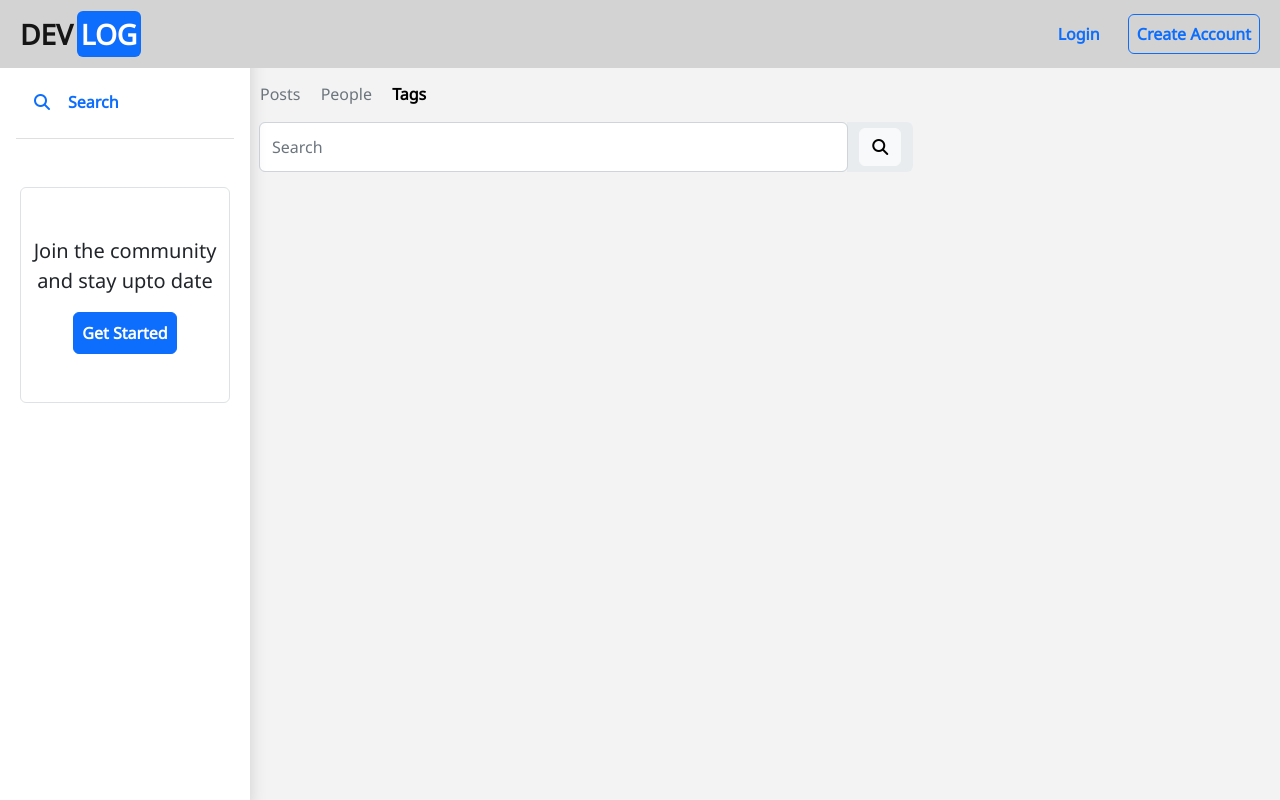
After one commit to Jewel1311/Devlog, a Django app: page /search_tags/ in a window 1280 px wide. The commit adds this page. Run offline with Django 3.2, Linux system fonts and the light colour scheme; some libraries are stand-ins or nearby versions.

Commit message:
tags followers and search

```diff
--- a/core/forms.py
+++ b/core/forms.py
@@ -71,3 +71,9 @@ class UserForm(forms.ModelForm):
     class Meta:
         model = User
         fields = ['username','first_name','last_name']
+
+class SearchForm(forms.Form):
+    search = forms.CharField(label = "",widget=forms.TextInput(attrs={
+        'class':'form-control rounded',
+        'placeholder':'Search'
+    }))
--- a/core/models.py
+++ b/core/models.py
@@ -1,4 +1,5 @@
 
+from pyexpat import model
 from django.db import models
 from django.contrib.auth.models import User
 from ckeditor.fields import RichTextField
@@ -26,11 +27,12 @@ class Profile(models.Model):
 class Tags(models.Model):
     name = models.CharField(max_length = 200, unique=True)
     count = models.BigIntegerField()
-    followers = models.ManyToManyField(User)
+    followers = models.ManyToManyField(User, related_name= 'tagfollower')
     slug = AutoSlugField(max_length=200,unique=True,populate_from='name',null=True)
+    follower_count = models.BigIntegerField(default=0)
 
     def get_absolute_url(self):
-        return reverse('tagdetails', kwargs={'slug':self.slug})
+        return reverse('tag_detail', kwargs={'slug':self.slug})
 
     @classmethod
     def get_tag(self,tag):
--- a/core/templates/core/base.html
+++ b/core/templates/core/base.html
@@ -100,6 +100,32 @@ $( "button" ).click(function(e) {
             })
         }
 
+        //tag followers
+        else if(id == "tagfollowbtn"){
+            var tagid = $(this).attr('value')
+            $.ajax({
+                type: "get",
+                url : "{% url 'tag_follow' %}",
+                data : {
+                    tagid : tagid
+                },
+                success: function(response){
+                    $('#tag_fc').text(response.fc)
+                    if(response.add ===  true){
+                        $('#tagfollowbtn').removeClass('btn-primary')
+                        $('#tagfollowbtn').addClass('btn-danger')
+                        $('#tagfollowbtn').text("Unfollow")
+                    }
+                    else if(response.add ===  false){
+                        $('#tagfollowbtn').removeClass('btn-danger')
+                        $('#tagfollowbtn').addClass('btn-primary')
+                        $('#tagfollowbtn').text("Follow")
+                    }
+
+                },
+            })
+        }
+
 
 })
     </script>
--- a/core/templates/core/home.html
+++ b/core/templates/core/home.html
@@ -13,20 +13,16 @@
        >
     <div class="position-sticky">
       <!-- Search form -->
-      <form class=" d-md-flex input-group w-auto my-auto mx-2 mt-3">
-        <input
-               autocomplete="off"
-               type="search"
-               class="form-control rounded"
-               placeholder='Search...'
-               style="min-width: 100px"
-               />
-        <span class="input-group-text border-0"
-              ><i class="fas fa-search"></i
-          ></span>
-      </form>
-      {% if user.is_authenticated %}
+
       <div class="list-group list-group-flush mx-3">
+        <a
+           href="{% url 'search_posts' %}"
+           class="list-group-item list-group-item-action py-4 ripple {% if url_name == 'search_posts' or url_name == 'search_people' or url_name == 'search_tags'  %} text-primary {% endif %}"
+           aria-current="true"
+           >
+           <i class="fa-solid fa-magnifying-glass fa-fw me-3"></i><span class="fw-bold">Search</span>
+        </a>
+        {% if user.is_authenticated %}
         <a
            href="{% url 'write_post' %}"
            class="list-group-item list-group-item-action py-4 ripple {% if url_name == 'write_post' %} text-primary {% endif %}"
@@ -46,12 +42,7 @@
            >
            <i class="fa-regular fa-compass fa-fw me-3"></i></i><span class ="fw-bold">Explore</span>
         </a>
-        <a
-        href="#"
-        class="list-group-item list-group-item-action py-4 ripple"
-        >
-        <i class="fa-solid fa-tag fa-fw me-3"></i></i><span class ="fw-bold">Tags</span>
-        </a>
+
         <a
         href="{% url 'view_bookmarked' %}"
         class="list-group-item list-group-item-action py-4 ripple {% if url_name == 'view_bookmarked' %} text-primary {% endif %}"
--- /dev/null
+++ b/core/templates/core/search.html
@@ -0,0 +1,156 @@
+{% extends 'core/home.html' %}
+{% load static %}
+{% block contents %}
+<div class="row">
+    <div class="col-lg-8">
+        <span>
+            <a href="{% url 'search_posts' %}" class="text-decoration-none mx-2
+            {% if url_name == 'search_posts' %} text-black fw-bold {% else %}text-secondary{% endif %}">
+                Posts
+            </a>
+
+            <a href="{% url 'search_people' %}" class="text-decoration-none mx-2
+            {% if url_name == 'search_people' %} text-black fw-bold {% else %}text-secondary{% endif %}">
+            People
+            </a>
+
+            <a href="{% url 'search_tags' %}" class="text-decoration-none mx-2
+            {% if url_name == 'search_tags' %} text-black fw-bold {% else %}text-secondary{% endif %}">
+            Tags
+        </a>
+        </span>
+        <form class=" d-md-flex input-group w-auto my-2 mx-2 mt-3" method="POST">
+            {% csrf_token %}
+            {{ form }}
+            <span class="input-group-text border-0"
+                >
+                <button type="submit" class="btn btn-light">
+                <i class="fas fa-search"></i
+            ></button></span>
+        </form>
+         {% if posts %}
+            <div class="my-3 mx-2">
+                {% for post in posts %}
+                    <div class="card my-2 shadow">
+                        <div class="card-header">
+                            <a href="{% url 'view_profile' post.user.pk %}" class="text-decoration-none">
+                                <img src="
+                                    {% if post.user.profile.image %}
+                                        {{ post.user.profile.image.url }}
+                                    {% else %}
+                                        {% static 'images/user.png' %}
+                                    {% endif %}"
+                                class="rounded-circle"
+                                height="30"
+                                loading="lazy"
+                                />
+                                <span class="fw-bold text-black px-1 textover">{{ post.user.username }}</span>
+                            </a>
+                            <div class="my-1">{{ post.date|date }}</div>
+                        </div>
+                        <div class="card-body">
+                            <div class="row">
+                                <div class="card-title fw-bold fs-4  {% if post.coverimage %} col-lg-9 {% endif %}"><a href="{{ post.get_absolute_url }}" class="text-decoration-none text-black linkover">{{ post.title }}</a>
+                                </div>
+                                {% if post.coverimage %}
+                                <a href="{{ post.coverimage.url }}" class="col-lg-3"> <img src="{{ post.coverimage.url }}" class="img-fluid"   alt=""></a>
+                                {% endif %}
+                            </div>
+                        <p class="card-text text-decoration-none py-2">
+                            {% for tag in post.tags.all %}
+                                <a href="#" class="text-decoration-none"><span class="text-alert px-1">{{ tag }}</span></a>
+                            {% endfor %}
+                        </p>
+                        </div>
+                        <div class="card-footer d-flex justify-content-between">
+
+                                <span>
+
+                                    <span>
+                                        <button class="btn btn-link text-decoration-none" id="likebutton" value="{{post.id}}" >
+                                            <span class="fs-4"><i id="hicon{{post.id}}" class="fa-solid fa-heart text-secondary likeover rounded-circle p-1
+                                                {% if is_liked %}
+                                                    {% if is_liked|get_dict:post %}
+                                                        setred
+                                                    {% endif %}
+                                                {% endif %}
+                                                "></i></span>
+                                        </button>
+                                        <span id="likecount{{post.id}}">{{ post.like_count}}</span>
+                                    </span>
+
+                                    <span class="px-3">
+                                        <a href="{{ post.get_absolute_url }}" class=" btn btn-link text-black text-decoration-none" data-bs-toggle="tooltip" data-bs-placement="bottom" data-bs-title="View comments"> <span class="fs-4"><i class="fa-regular fa-comment textover"></i></span></a>
+                                        <span>{{ post.comment_count}}</span>
+                                    </span>
+                                </span>
+
+                                <span>
+                                    <span class="px-3">{{ post.readtime }} min read</span>
+
+                                    <button id="savebutton" value="{{post.id}}"
+                                        class=" btn btn- link text-secondary">
+                                        <span class="fs-4">
+                                            <i id="sicon{{post.id}}" class="fa-solid fa-bookmark saveover rounded-circle
+                                            p-2
+                                            {% if is_saved %}
+                                                    {% if is_saved|get_dict:post %}
+                                                        setblue
+                                                    {% endif %}
+                                            {% endif %}"></i>
+                                        </span>
+                                    </button>
+
+                                </span>
+
+                        </div>
+                    </div>
+                {% endfor %}
+            </div>
+            {% endif %}
+    </div>
+
+</div>
+
+{% if peoples %}
+<div class="row">
+            {% for people in peoples %}
+                <div class="col-lg-3">
+                    <div class="mx-2 my-2 shadow py-4 px-2 bg-white">
+                        <a href="{% url 'view_profile' people.pk %}" class="text-decoration-none">
+                            <img src="
+                                {% if people.profile.image %}
+                                    {{ people.profile.image.url }}
+                                {% else %}
+                                    {% static 'images/user.png' %}
+                                {% endif %}"
+                            class="rounded-circle"
+                            height="30"
+                            loading="lazy"
+                            />
+                            <span class="fw-bold text-black px-1 textover">{{ post.user.username }}</span>
+                        <span class="text-decoration-none text-black fw-bold">{{ people.username }}</span>
+                    </a>
+                    <div class="mt-2 px-2">{{ people.first_name | title }} {{ people.last_name | title }}</div>
+                    </div>
+                </div>
+            {% endfor %}
+</div>
+{% endif %}
+
+{% if tags %}
+<div class="row">
+{% for tag in tags %}
+    <div class="col-lg-3">
+        <div class="mx-2 my-2 shadow py-4 px-2 bg-white">
+            <div><a href="{{ tag.get_absolute_url }}" class="text-decoration-none text-black fw-bold">{{ tag.name }}</a></div>
+            <div class="mt-3"> <span class="p-2">Posts</span><span class="  bg-primary bg-opacity-25 text-primary fw-bold px-2 rounded">{{ tag.count}}</span></div>
+
+            <div class=" mt-3"><span class="p-2">Followers</span> <span class="bg-success bg-opacity-25 text-success fw-bold px-2 rounded">{{ tag.follower_count}}</span></div>
+        </div>
+    </div>
+{% endfor %}
+</div>
+{% endif %}
+
+{% endblock contents %}
--- a/core/urls.py
+++ b/core/urls.py
@@ -20,6 +20,20 @@ urlpatterns = [
     path('view_bookmarked/',views.view_bookmarked, name='view_bookmarked'),
     path('view_likes/<int:pk>/',views.view_likes, name='view_likes'),
     path('followers/',views.followers, name='followers'),
+    path('view_followers/<int:pk>/',views.view_followers, name='view_followers'),
+    path('view_following/<int:pk>/',views.view_following, name='view_following'),
+    path('search_posts/',views.search_posts, name='search_posts'),
+    path('search_people/',views.search_people, name='search_people'),
+    path('search_tags/',views.search_tags, name='search_tags'),
+    path('tag_detail/<slug:slug>/',views.tag_detail, name='tag_detail'),
+    path('tag_follow/',views.tag_follow, name='tag_follow'),
+
+
+
+
+
+
+
 
 
 
--- a/core/views.py
+++ b/core/views.py
@@ -1,7 +1,8 @@
-from datetime import datetime, timezone
+from ast import keyword
+import datetime
 from django.http import JsonResponse
 from django.shortcuts import render, redirect
-from core.forms import PostForm, ProfileForm, UserForm, UserRegistrationForm, LoginForm
+from core.forms import PostForm, ProfileForm, SearchForm, UserForm, UserRegistrationForm, LoginForm
 from django.contrib.auth import login, authenticate
 from django.contrib import messages
 from core.utils import get_is_liked, get_read_time, save_tags, get_is_saved
@@ -9,6 +10,7 @@ from . import decorators
 from django.contrib.auth.decorators import login_required
 from . models import Posts, Profile, Tags
 from django.contrib.auth.models import User
+from django.db.models import Q
 
 
 
@@ -47,16 +49,30 @@ def top_posts(request):
 @login_required
 def myfeed(request):
     popular = Posts.get_top_posts()[:5]
-    # profile = Profile.objects.get(user = request.user)
-    # if 2  in User.followers.all():
-    #     print("follower")
-    #     # posts.append(Posts.objects.filter(user = follower, active=True))
+    posts = []
+    posts_id = []
+
+    #find post id of followers
+    for people in request.user.followers.all(): #reverse lookup m2m field using related name
+        people_post = Posts.objects.filter(user = people.user, active=True)
+        for post in people_post:
+            posts_id.append(post.id)
+
+    posts_id.sort(reverse=True)
+
+    for post in posts_id:
+        posts.append(Posts.objects.get(pk = post))
+
+    is_liked = get_is_liked(posts,request.user)
+    is_saved = get_is_saved(posts,request.user)
     context = {
         'popular':popular,
+        'posts':posts,
+        'is_liked' :is_liked,
+        'is_saved':is_saved
     }
     return render(request,'core/posts.html',context)
 
-@login_required
 def myposts(request,pk):
     posts = Posts.objects.filter(user = pk ,active=True).order_by('-id')
     is_liked = get_is_liked(posts,request.user)
@@ -280,3 +296,126 @@ def followers(request):
         profile1.save()
         profile2.save()
         return JsonResponse({'fc':profile1.followers_count,'add':add})
+
+
+def view_followers(request, pk):
+    profile = Profile.objects.get(user = pk)
+    context = {
+        'profile':profile,
+        'peoples':profile.connections.all()
+    }
+    return render(request, 'core/peopleview.html', context)
+
+
+def view_following(request, pk):
+    usr = User.objects.get(pk = pk)
+    tags = request.user.tagfollower.all()
+    context = {
+        'usr':usr,
+        'peoples':usr.followers.all(),
+        'tags':tags,
+        'following':True
+    }
+    return render(request, 'core/peopleview.html', context)
+
+def search_posts(request):
+    if request.method == 'POST':
+        form = SearchForm(request.POST)
+        if form.is_valid():
+            keyword = form.cleaned_data['search']
+            posts = Posts.objects.filter(title__icontains=keyword , active=True).order_by('-date')
+            is_liked = get_is_liked(posts,request.user)
+            is_saved = get_is_saved(posts,request.user)
+            context = {
+                'posts':posts,
+                'form':form,
+                'is_liked' :is_liked,
+                'is_saved':is_saved
+            }
+
+            return render(request, 'core/search.html',context)
+    else:
+        form = SearchForm()
+        context = {
+            'form':form
+        }
+        return render(request, 'core/search.html',context)
+
+def search_people(request):
+    if request.method == 'POST':
+        form = SearchForm(request.POST)
+        if form.is_valid():
+            keyword = form.cleaned_data['search']
+            peoples = User.objects.filter(Q(username__icontains=keyword) | Q(first_name__icontains=keyword) | Q(first_name__icontains=keyword)).exclude(is_superuser=True)
+            context = {
+                'peoples':peoples,
+                'form':form,
+            }
+
+            return render(request, 'core/search.html',context)
+    else:
+        form = SearchForm()
+        context = {
+            'form':form
+        }
+        return render(request, 'core/search.html',context)
+
+def search_tags(request):
+    if request.method == 'POST':
+        form = SearchForm(request.POST)
+        if form.is_valid():
+            keyword = form.cleaned_data['search']
+            tags = Tags.objects.filter(name__icontains=keyword)
+            context = {
+                'tags':tags,
+                'form':form,
+            }
+
+            return render(request, 'core/search.html',context)
+    else:
+        form = SearchForm()
+        context = {
+            'form':form
+        }
+        return render(request, 'core/search.html',context)
+
+def tag_detail(request, slug):
+    tag = Tags.objects.get(slug = slug)
+    posts = []
+    is_following = False
+    all_posts = Posts.objects.filter(active = True).order_by('-id')
+    for post in all_posts:
+        if tag in post.tags.all():
+            posts.append(post)
+    is_liked = get_is_liked(posts,request.user)
+    is_saved = get_is_saved(posts,request.user)
+    if request.user in tag.followers.all():
+        is_following = True
+
+    context = {
+        'tag':tag,
+        'posts':posts,
+        'is_liked' :is_liked,
+        'is_saved':is_saved,
+        'is_following':is_following
+    }
+    return render(request, 'core/tags.html', context)
+
+@login_required
+def tag_follow(request):
+    tagid = request.GET.get('tagid')
+    tag = Tags.objects.get(pk = tagid)
+    profile = Profile.objects.get(user = request.user)
+    if request.user in tag.followers.all():
+        tag.followers.remove(request.user)
+        profile.following_count -= 1
+        tag.follower_count -= 1
+        add = False
+    else:
+        tag.followers.add(request.user)
+        profile.following_count += 1
+        tag.follower_count += 1
+        add = True
+    tag.save()
+    profile.save()
+    return JsonResponse({'fc':tag.follower_count,'add':add})
```
Also changed, not shown: core/templates/core/peopleview.html (+67 -0 lines), core/templates/core/profile.html (+9 -4 lines), core/templates/core/tags.html (added, +107 -0 lines), core/migrations/0007_tags_follower_count.py (added), core/migrations/0008_alter_tags_followers.py (added), core/static/images/hashtag.png (added).
